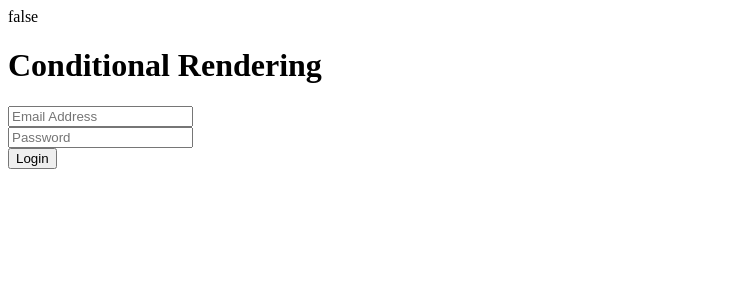
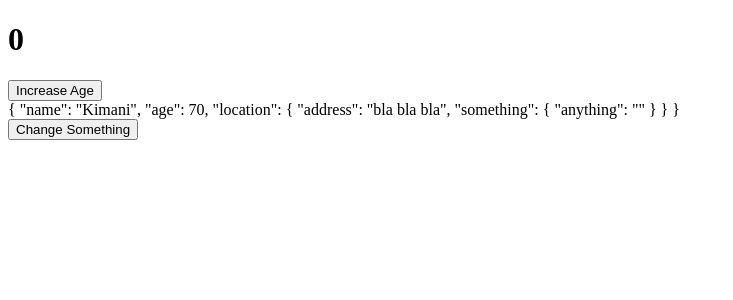
Before and after one commit to kimani-dev/vue-series, a Vue app: page / in a window 1280 px wide. Shown: the top 300 px of the page, without its empty margins (0-733 px from the left). Built offline with nearby package versions, Linux system fonts and the light colour scheme.

Commit message:
watchers

```diff
--- a/src/App.vue
+++ b/src/App.vue
@@ -1,43 +1,82 @@
 <script setup>
-import { ref } from 'vue';
+import { onMounted, ref, watch, watchEffect } from 'vue';
 
+const age = ref(0);
 const user = ref({
-  email: null,
-  password: null
+  name: 'Kimani',
+  age: 70,
+  location: {
+    address: 'bla bla bla',
+    something: {
+      anything: ''
+    }
+  }
 });
 
-const isLoggedIn = ref(false);
-const emailVerified = ref(false);
+const x = ref(10);
+const y = ref(20);
 
-function login() {
-  if (user.value.email && user.value.password) {
-    isLoggedIn.value = true;
-    return;
-  }
-  alert('Please fill in all the fields');
+function increaseAge() {
+  age.value++;
 }
 
-function verifyEmail() {
-  emailVerified.value = true;
+// function changeUserDetails(userDetails) {
+//   user.value = {
+//     ...user.value,
+//     ...userDetails
+//   };
+// }
+
+function changeName() {
+  user.value.name = 'Levin';
 }
+
+function changeSomething() {
+  user.value.location.something = 'Something new';
+}
+
+watch(age, (newAge, oldAge) => {
+  console.log(oldAge, newAge);
+  if (newAge >= 18) console.log('You are an adult!');
+});
+
+watch(user, (newUser) => {
+  console.log(newUser);
+});
+
+watch(
+  () => user.value.location.something,
+  (newSomething) => {
+    console.log(newSomething);
+    console.log('Something has changed');
+  }
+);
+
+// watching multiple reactive variables
+watch([x, y], ([a, b]) => {
+  console.log(a, b);
+  // try to use something I am not watching
+  // console.log(user.value);
+});
+
+// watch effect
+watchEffect(() => {
+  const addition = x.value + y.value;
+  console.log(addition);
+});
+
+onMounted(() => {
+  setTimeout(() => {
+    x.value = 100;
+    y.value = 200;
+  }, 3000);
+});
 </script>
 <template>
   <div>
-    {{ isLoggedIn }}
-    <h1>Conditional Rendering</h1>
-    <form @submit.prevent="login" v-if="!isLoggedIn">
-      <input type="email" placeholder="Email Address" v-model="user.email" /> <br />
-      <input type="password" placeholder="Password" v-model="user.password" /> <br />
-      <input type="submit" value="Login" />
-    </form>
-
-    <!-- email verification -->
-    <div v-else-if="!emailVerified">
-      <h2>Your email is not verified. Verify your email to continue</h2>
-      <button @click="verifyEmail">Verify email</button>
-    </div>
-
-    <!-- Dashboard -->
-    <h2 v-else>Welcome to your dashboard</h2>
+    <h1>{{ age }}</h1>
+    <button @click="increaseAge">Increase Age</button> <br />
+    {{ user }} <br />
+    <button @click="changeSomething">Change Something</button>
   </div>
 </template>
```
